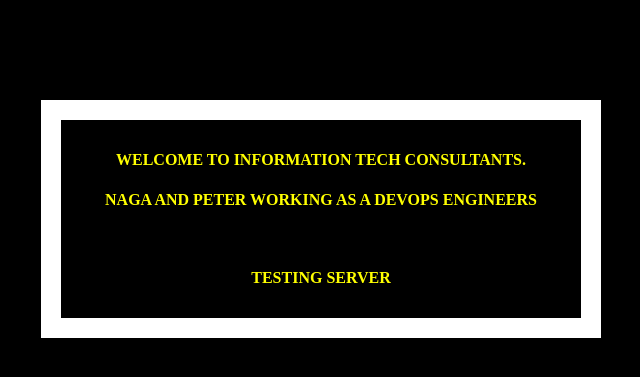
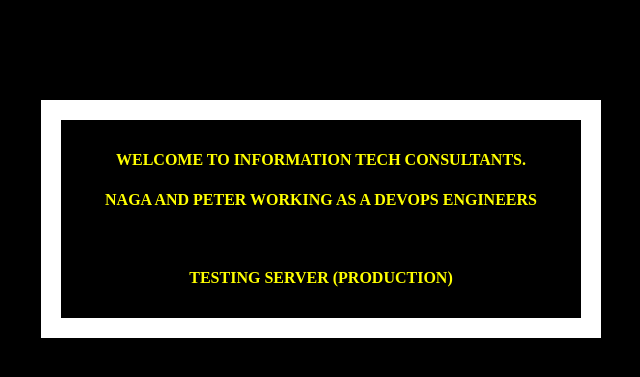
Before and after one commit to akannan1087/myPythonDockerRepo, a Flask app: page / in a window 1280 px wide. Shown: the top 377 px of the page, without its empty margins (319-959 px from the left). Run offline with Flask 2, Linux system fonts and the light colour scheme.

Commit message:
Update index.html

```diff
--- a/templates/index.html
+++ b/templates/index.html
@@ -22,7 +22,7 @@
       <h4>Welcome to Information Tech Consultants.</h4>
       <h4>Naga and Peter Working as a DevOps Engineers</h4>
       <br>
-       <h4>Testing server</h4>
+       <h4>Testing server (Production)</h4>
     </div>
   </body>
 </html>
```
